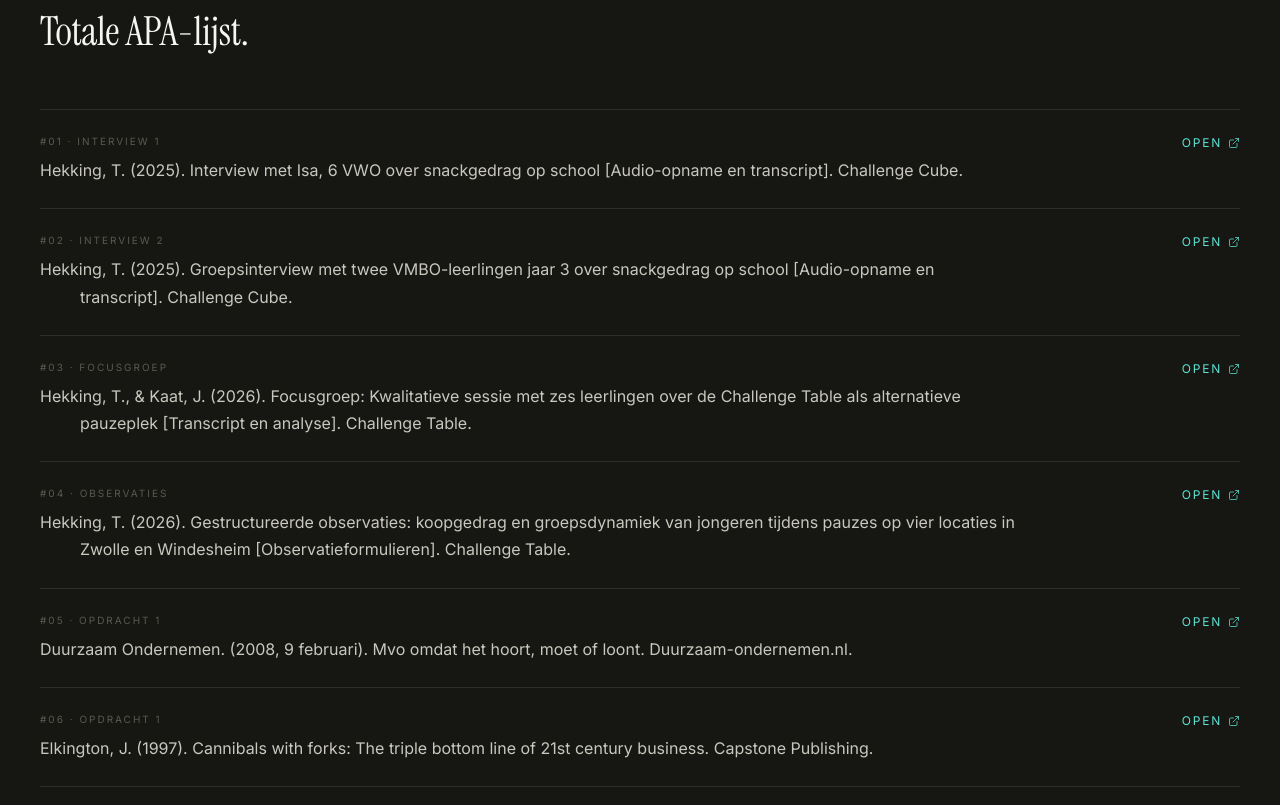
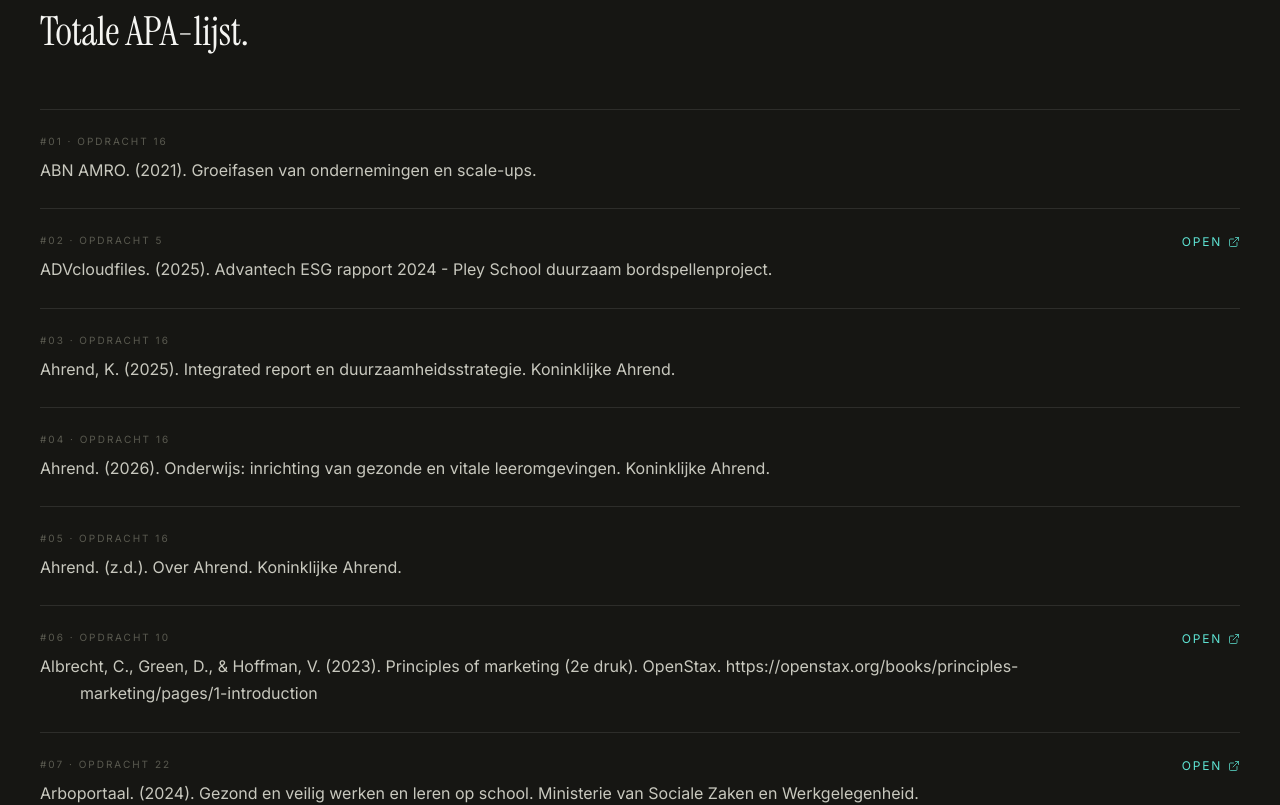
Before and after one commit to Littletimi9/challenge-cube-website, a Next.js app: page /bronnen in a window 1280 px wide. Shown: the part 3480-4285 px from the top of the page. Built offline with nearby package versions, Linux system fonts and the light colour scheme.

Commit message:
Clarify source pages for assessment

```diff
--- a/app/bronnen/page.tsx
+++ b/app/bronnen/page.tsx
@@ -1032,6 +1032,15 @@
   },
 ]
 
+const apaCollator = new Intl.Collator('nl', {
+  numeric: true,
+  sensitivity: 'base',
+})
+
+const sortedApaSources = [...apaSources].sort((a, b) =>
+  apaCollator.compare(a.reference, b.reference)
+)
+
 export default function BronnenPage() {
   return (
     <>
@@ -1149,7 +1158,7 @@
       >
         <SectionHeading eyebrow={`${apaSources.length} · APA 7`} heading="Totale APA-lijst." />
         <ol className="flex flex-col list-none p-0 m-0" style={{ borderTop: '0.5px solid var(--border)' }}>
-          {apaSources.map((source, index) => (
+          {sortedApaSources.map((source, index) => (
             <ApaSourceItem key={source.id} source={source} index={index} />
           ))}
         </ol>
--- a/app/methoden/page.mdx
+++ b/app/methoden/page.mdx
@@ -80,7 +80,7 @@
     <ChapterProof
       label="PSM"
       title="Prijsbereidheid toetsen bij scholen."
-      evidence="De Van Westendorp-methode geeft grenzen voor te goedkoop, goedkoop, duur en te duur."
+      evidence="PSM staat voor Price Sensitivity Meter. Met de Van Westendorp-methode is onderzocht welke prijs scholen te goedkoop, goedkoop, duur of te duur vinden."
       meaning="De Table wordt als schoolvoorziening gepositioneerd met een verdedigbare B2B-prijsrange."
       href="/bronnen/opdracht-10"
       sourceLabel="Prijsdata bekijken"
--- a/app/validatie/page.mdx
+++ b/app/validatie/page.mdx
@@ -127,7 +127,7 @@
     style={{ backgroundColor: 'var(--canvas-elevated)', border: '0.5px solid var(--border)', borderRadius: '3px' }}
   >
     <p className="text-[16px]" style={{ lineHeight: 1.75, color: 'var(--text-secondary)', margin: 0 }}>
-      Interview 3 is verwijderd omdat die pagina niet op echte data was gebaseerd. Interview 4 en 5 zijn nog niet uitgevoerd of nog niet bruikbaar als bron. Daarom tellen alleen interview 1 en 2 mee als interviewbewijs. Aanvullende interviews 3, 4 en 5 moeten later met echte respondenten worden uitgevoerd en verwerkt voordat ze als bewijs mogen worden gebruikt.
+      De huidige interviewbasis bestaat uit interview 1 en 2. Samen vormen die 2 interviewpagina's met in totaal 3 middelbare scholieren. Aanvullende interviews 3, 4 en 5 zijn vervolgwerk en worden pas als bron opgenomen wanneer ze volledig zijn uitgevoerd, uitgewerkt en verwerkt in de bewijsmatrix.
     </p>
   </div>
 </section>
```
